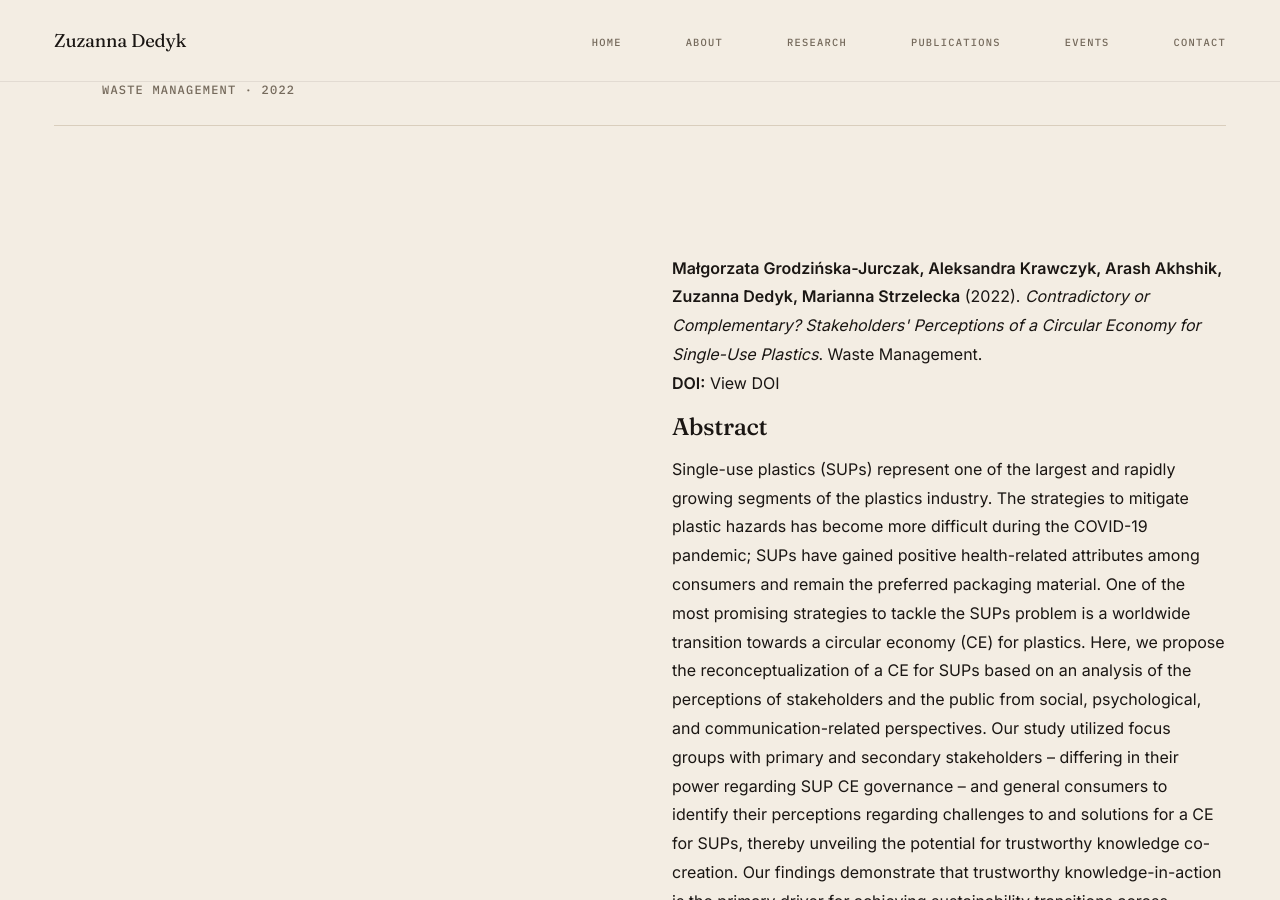
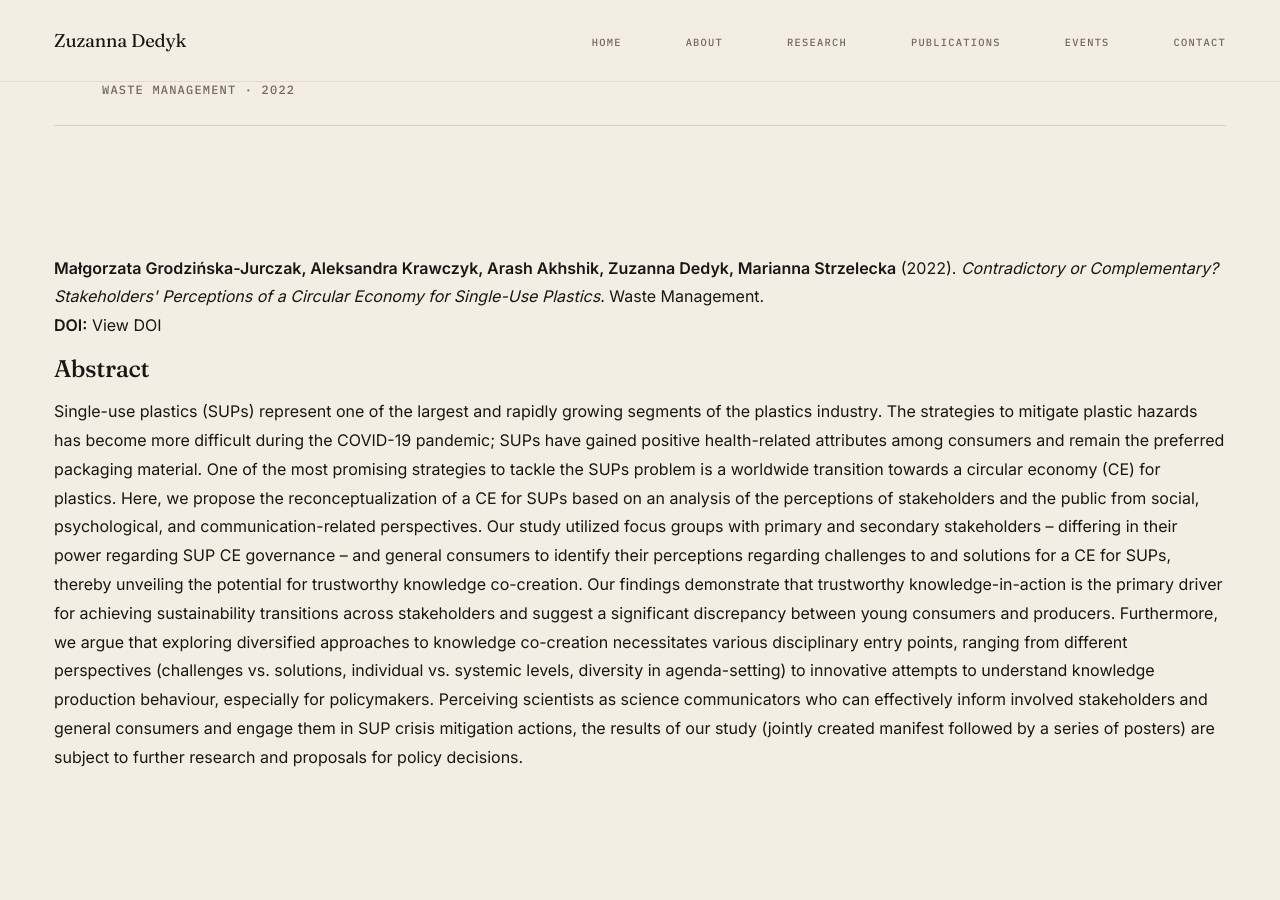
Before and after one commit to Zuzanna-Dedyk/Zuzanna-Dedyk.github.io, a Jekyll site: the page built from _publications/peer-rev-publication.md, in a window 1280 px wide and 900 px high, scrolled down 436 px. Built offline with Jekyll 4.4.1, drawn with Linux system fonts in a browser that asks for light colours.

Commit message:
Remove split/photo layout from publication pages

```diff
--- a/_layouts/publication.html
+++ b/_layouts/publication.html
@@ -14,9 +14,6 @@ layout: default
     <p class="page__subtitle">{% if page.journal %}{{ page.journal }}{% endif %}{% if page.year %} · {{ page.year }}{%
       endif %}</p>
   </header>
-
-  <div class="item-page__split">
-    {% include item-media.html %}
 
   <div class="item-page__body">
     <div class="publication__meta">
@@ -50,5 +47,4 @@ layout: default
     </section>
     {% endif %}
   </div>
-  </div>
 </article>
```
Lines whose indentation alone changed are shown as unchanged.
